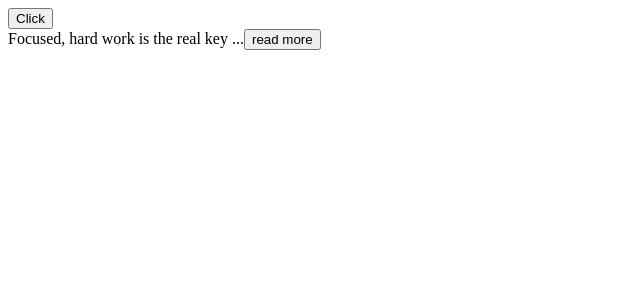
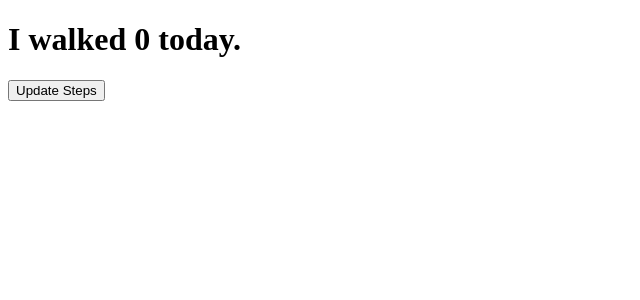
Before and after one commit to kevinisavailable/react-app-learn, a React (Create React App) app: page / in a window 1280 px wide. Shown: the top 300 px of the page, without its empty margins (0-640 px from the left). Built offline with nearby package versions, Linux system fonts and the light colour scheme.

Commit message:
example 3 | useState

```diff
--- a/src/App.js
+++ b/src/App.js
@@ -1,16 +1,19 @@
 import React from "react";
-import ToggleComponent from "./example1"
-import Lesstext from './example2'
+// import ToggleComponent from "./example1"
+// import Lesstext from './example2'
+import StepTracker from './example3'
 
 function App() {
   return (
     <div>
-      <ToggleComponent />
-      <Lesstext text={`Focused, hard work is the real key
+      {/* <ToggleComponent /> */}
+
+      {/* <Lesstext text={`Focused, hard work is the real key
       to success. Keep your eyes on the goal,
       and just keep taking the next step
       towards completing it.`}
-      maxLength={35} />
+      maxLength={35} /> */}
+      <StepTracker />
 
      </div>
   );
--- /dev/null
+++ b/src/example3.js
@@ -0,0 +1,17 @@
+//Increments and displays the value
+import {useState}  from 'react'
+
+function StepTracker (){
+    const [steps , setSteps] = useState(0)
+
+    function updateSteps(){
+    setSteps(steps +1)
+}
+    return (
+        <div>
+            <h1>I walked {steps} today.</h1>
+            <button onClick={updateSteps}>Update Steps</button>
+        </div>
+    )
+}
+export default StepTracker
--- a/src/index.js
+++ b/src/index.js
@@ -6,4 +6,5 @@ import App from './App';
 const root = ReactDOM.createRoot(document.getElementById('root'));
 root.render(
     <App />
+
 );
```
Also changed, not shown: src/example2.js (+5 -5 lines).
